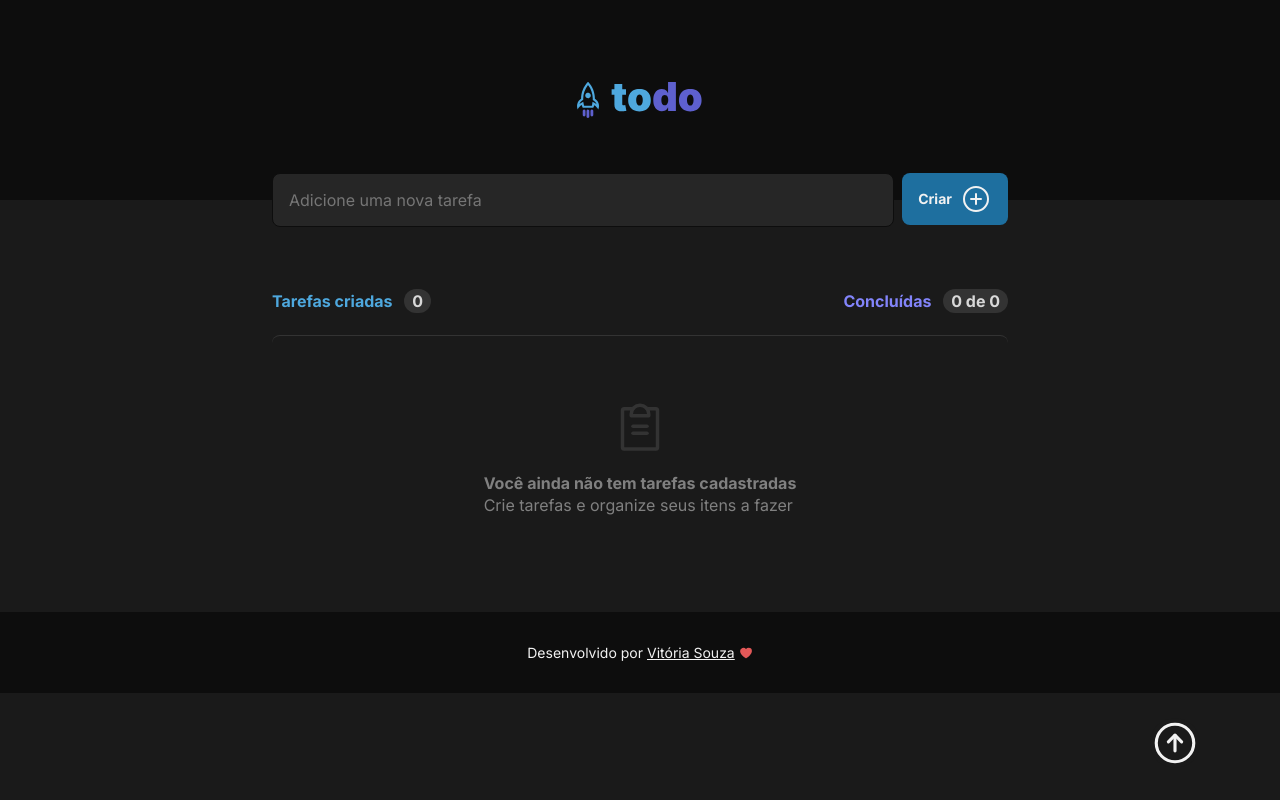
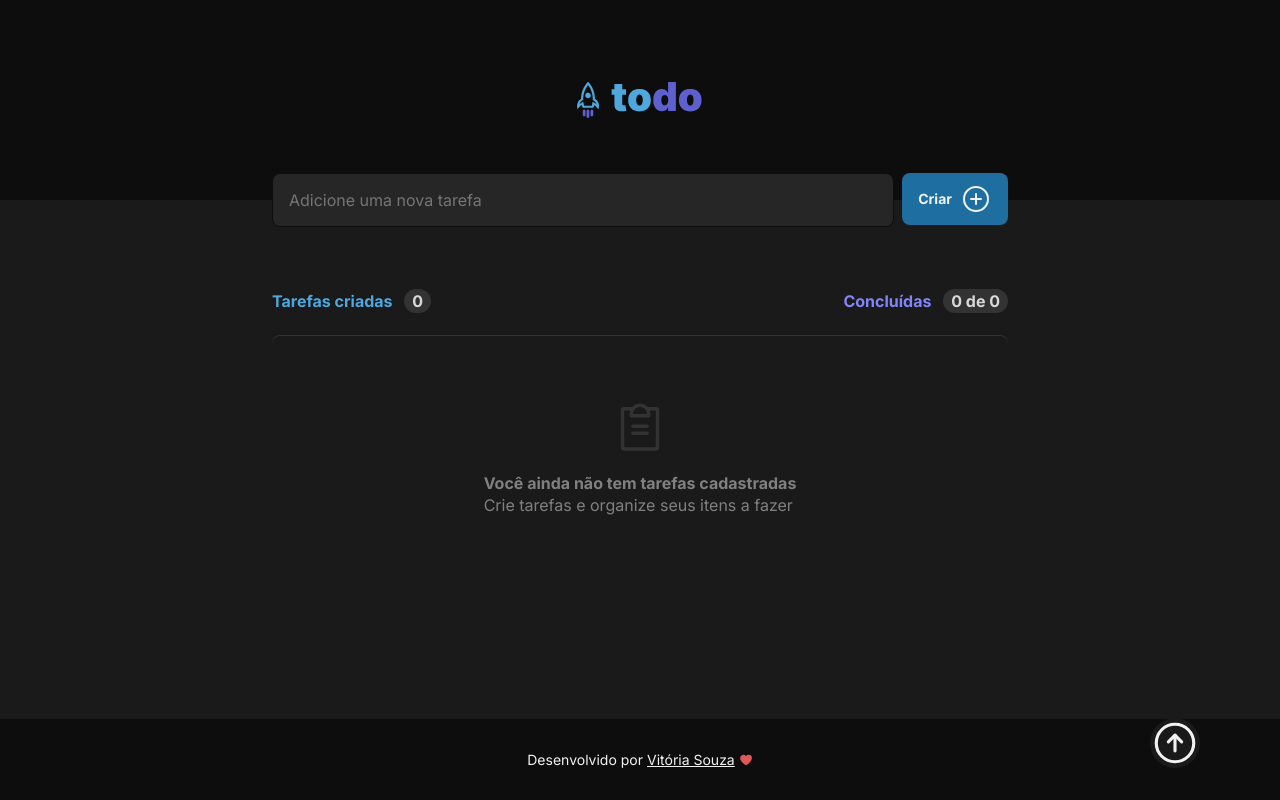
Before and after one commit to SouzaVitoria/ToDo-List, a React (Vite) app: page / in a window 1280 px wide. Built offline with nearby package versions, Linux system fonts and the light colour scheme.

Commit message:
fixed position of the footer

```diff
--- a/src/App.tsx
+++ b/src/App.tsx
@@ -5,10 +5,10 @@ import { Footer } from "./components/Footer/Footer"
 
 export function App() {
   return (
-    <div>
+    <>
       <Header />
       <Todos />
       <Footer />
-    </div>
+    </>
   )
 }
--- a/src/global.css
+++ b/src/global.css
@@ -39,11 +39,18 @@ button {
 .container {
   max-width: 46rem;
   margin: 0 auto 2rem;
+  flex: 1;
 }
 
 :focus {
   outline: transparent;
   box-shadow: 0 0 0 2px var(--purple-dark);
+}
+
+div#root {
+  display: flex;
+  flex-direction: column;
+  height: 100vh;
 }
 
 @media screen and (max-width: 1025px) {
```
